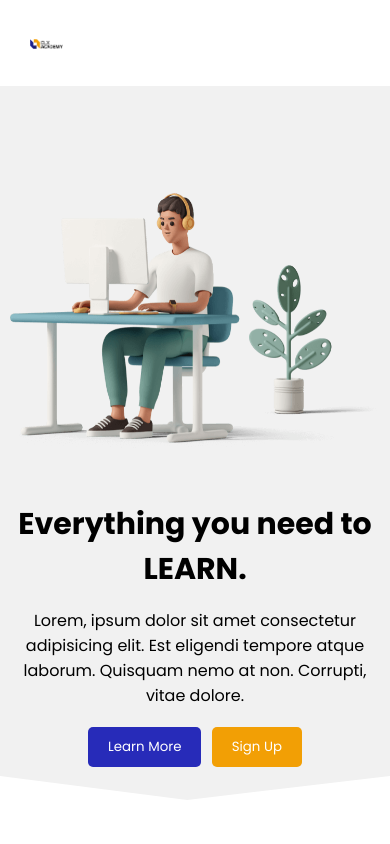
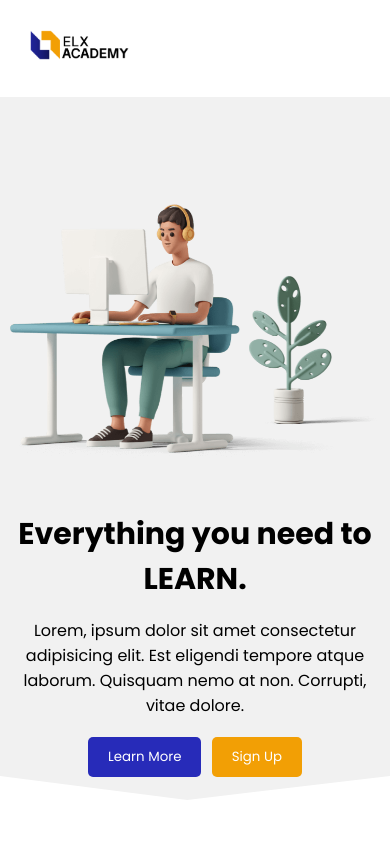
Before and after one commit to Franklin-raph/elx-academy, a plain HTML site: page index.html in a window 390 px wide. Shown: the top 844 px of the page. Drawn offline with nearby package versions, Linux system fonts and the light colour scheme; a web font is replaced by a local one.

Commit message:
updated the nav

```diff
--- a/scss/base/_mediaquery.scss
+++ b/scss/base/_mediaquery.scss
@@ -17,6 +17,10 @@
                 font-size: 30px;
             }
         }
+    }
+
+    .logo {
+        width: 30%;
     }
 
     #courses {
--- a/scss/sections/_hero.scss
+++ b/scss/sections/_hero.scss
@@ -9,7 +9,7 @@
         align-items: center;
         justify-content: space-between;
         margin-bottom: 3rem;
-        padding: 20px 60px;
+        padding: 18px 60px;
         background-color: #fff;
 
         button {
```
Also changed, not shown: css/index.css, 1 other file.
